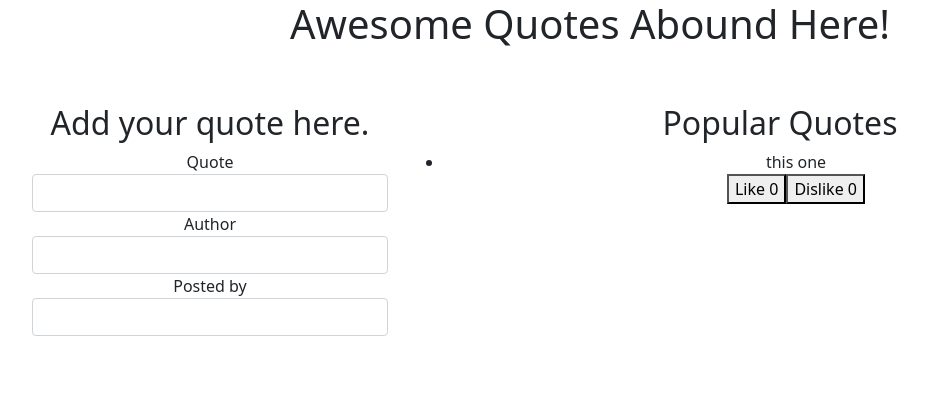
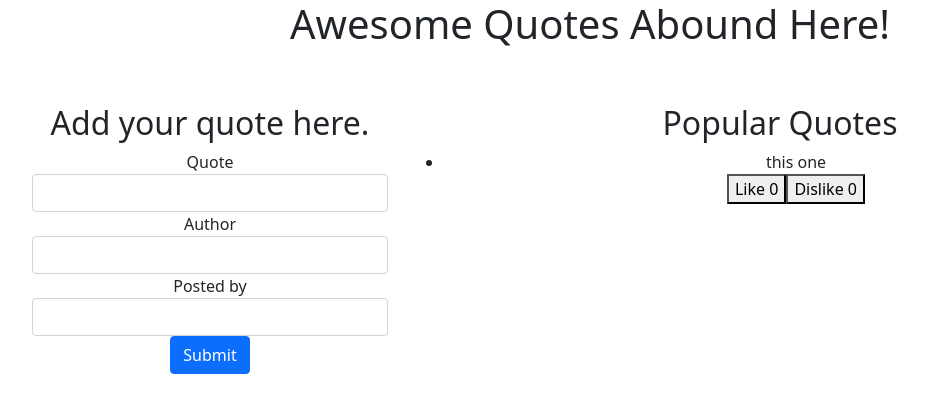
Before and after one commit to SusanMageto/Angular-Quote-App, an Angular app: page / in a window 1280 px wide. Shown: the top 412 px of the page, without its empty margins (50-978 px from the left). Built offline with nearby package versions, Linux system fonts and the light colour scheme.

Commit message:
adds the submit button

```diff
--- a/src/app/app.component.html
+++ b/src/app/app.component.html
@@ -18,6 +18,7 @@
           <label for="">Posted by</label>
           <input type="text" class="form-control">
         </div>
+        <div class="btn btn-primary" type="submit"> Submit </div>
       </form>
     </div>
 
```
